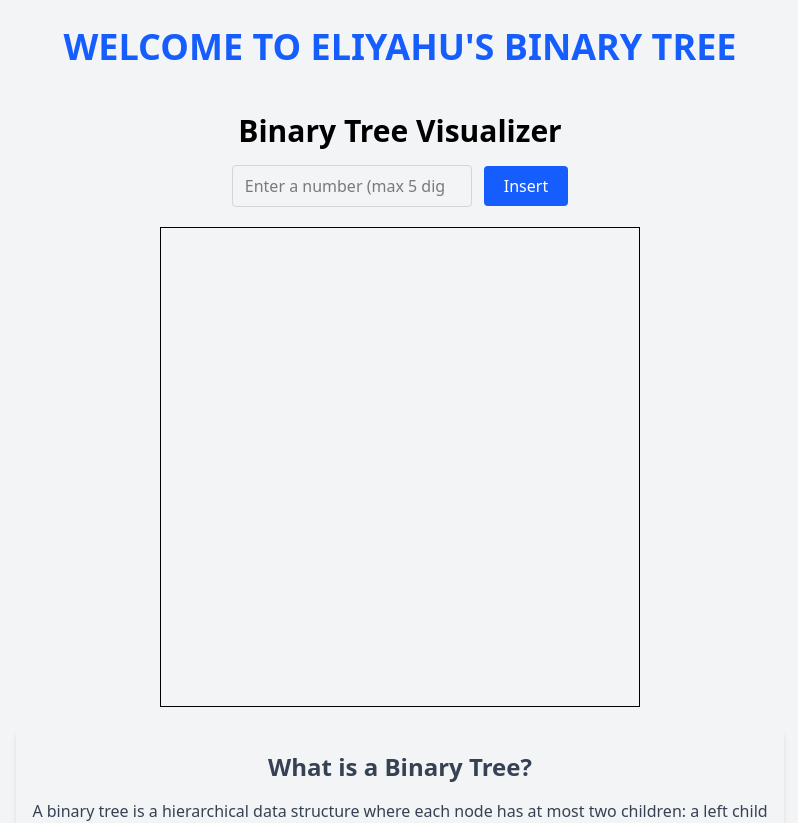
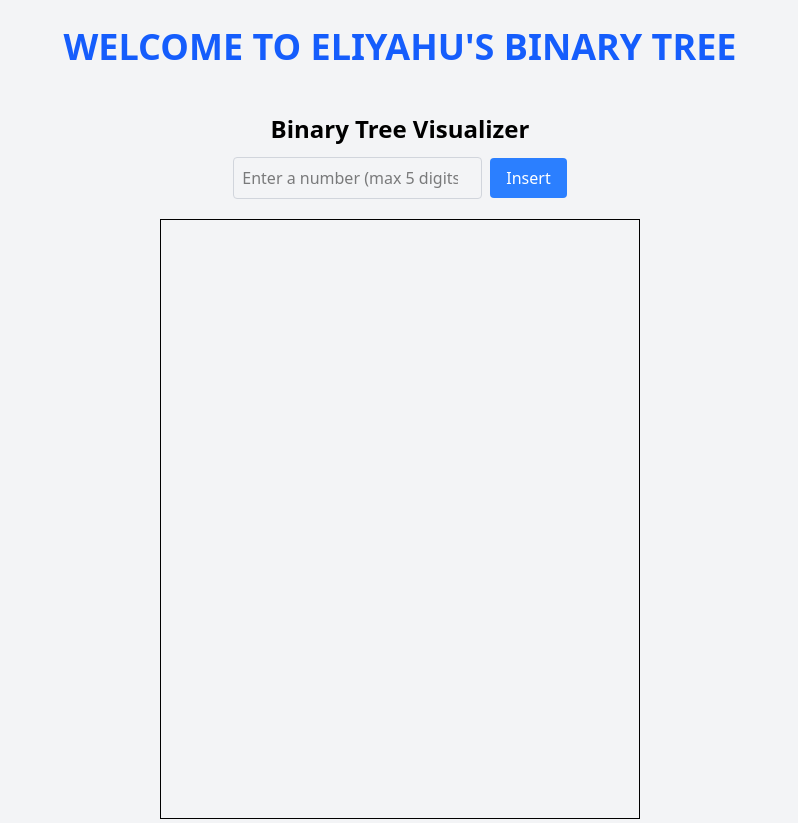
Before and after one commit to eliyahuri/binaryTreeExample, a React (Vite) app: page / in a window 1280 px wide. Shown: the top 823 px of the page, without its empty margins (240-1038 px from the left). Built offline with nearby package versions, Linux system fonts and the light colour scheme.

Commit message:
refactor BinaryTree component for improved styling and layout consistency

```diff
--- a/src/BinaryTree.tsx
+++ b/src/BinaryTree.tsx
@@ -133,10 +133,8 @@ const BinaryTree: React.FC = () => {
 
   return (
     <div className="text-center mt-5 px-4">
-      <h1 className="text-xl sm:text-2xl md:text-3xl font-bold mb-4">
-        Binary Tree Visualizer
-      </h1>
-      <div className="flex flex-col sm:flex-row justify-center items-center gap-3 mt-3">
+      <h1 className="text-2xl font-bold">Binary Tree Visualizer</h1>
+      <div className="flex flex-col sm:flex-row justify-center items-center gap-2 mt-3">
         <input
           type="number"
           step="any"
@@ -144,21 +142,21 @@ const BinaryTree: React.FC = () => {
           onChange={(e) => setInputValue(e.target.value)}
           placeholder="Enter a number (max 5 digits)"
           maxLength={5}
-          className="border border-gray-300 rounded px-3 py-2 w-full sm:w-60"
+          className="border border-gray-300 rounded px-2 py-2 w-full sm:w-auto"
         />
         <button
           onClick={handleInsert}
-          className="px-5 py-2 bg-blue-600 text-white rounded w-full sm:w-auto hover:bg-blue-700 active:scale-95 transition-transform"
+          className="px-4 py-2 bg-blue-500 text-white rounded w-full sm:w-auto"
         >
           Insert
         </button>
       </div>
       <div className="overflow-x-auto mt-5">
         <svg
-          width="100%"
-          height="60vh"
+          width="1000"
+          height="600"
           viewBox={viewBox}
-          className="border border-black"
+          className="border border-black w-full"
         >
           {renderTree(tree)}
         </svg>
```
